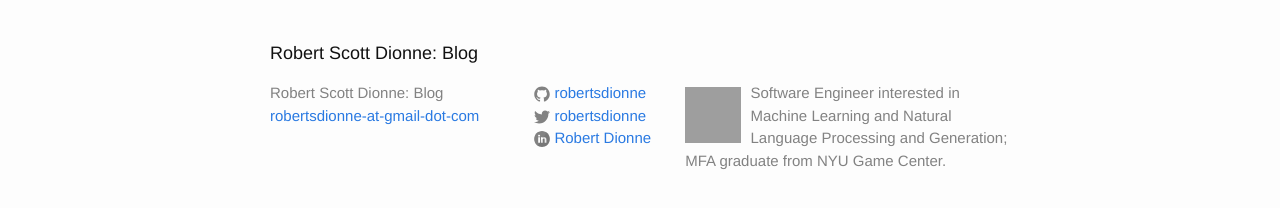
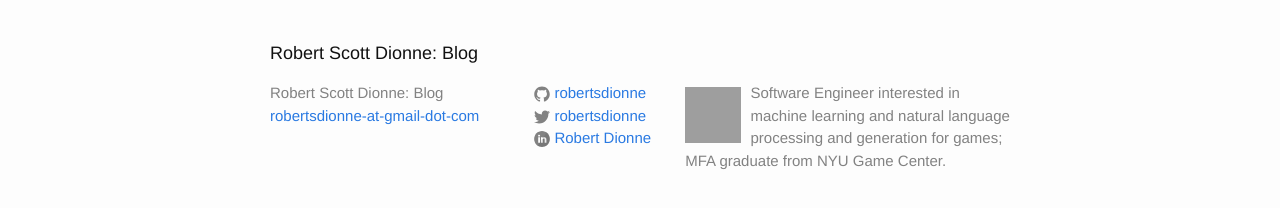
Before and after one commit to robertsdionne/robertsdionne.github.io, a Jekyll site: the page built from index.html, in a window 1280 px wide. Shown: the part 617-825 px from the top of the page. Built offline with Jekyll 4.4.1, drawn with Linux system fonts in a browser that asks for light colours; the list of posts is cut into pages by our own code; grey boxes are pictures that could not be loaded.

Commit message:
Fix description.

```diff
--- a/_config.yml
+++ b/_config.yml
@@ -2,8 +2,8 @@
 title: "Robert Scott Dionne: Blog"
 email: robertsdionne-at-gmail-dot-com
 description: > # this means to ignore newlines until "baseurl:"
-  Software Engineer interested in Machine Learning and
-  Natural Language Processing and Generation;
+  Software Engineer interested in machine learning and
+  natural language processing and generation for games;
   MFA graduate from NYU Game Center.
 baseurl: "" # the subpath of your site, e.g. /blog/
 url: "https://robertsdionne.github.io" # the base hostname & protocol for your site
```
